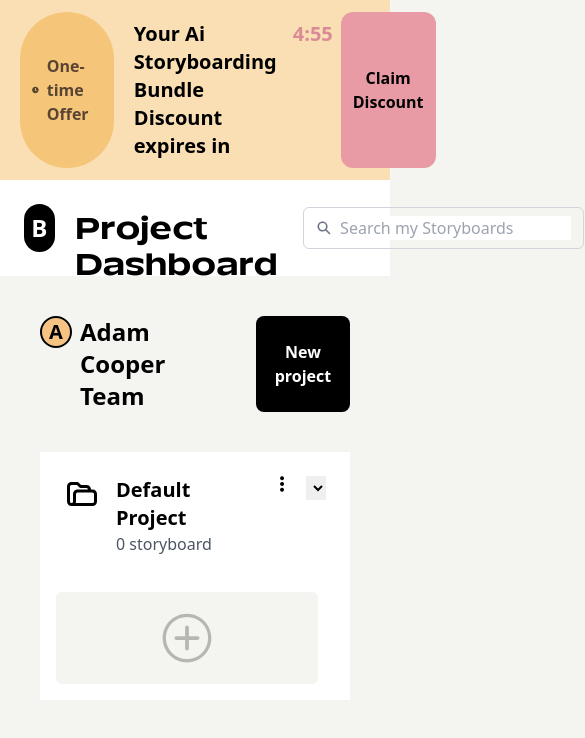
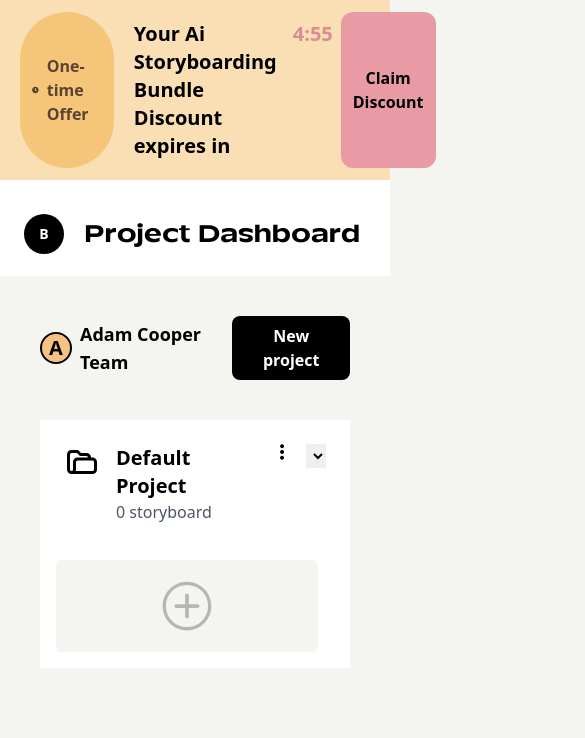
Before and after one commit to sigma390/aeonaxy-Dashboard-Work, a React (Vite) app: page / in a window 390 px wide. Shown: the top 738 px of the page, 585 px wide, since content can reach past the window. Built offline with nearby package versions, Linux system fonts and the light colour scheme.

Commit message:
Adding !!!responsiveness

```diff
--- a/src/components/Header/Header.tsx
+++ b/src/components/Header/Header.tsx
@@ -1,46 +1,35 @@
-import React from 'react';
+
 import Searchbar from '../Searchbar/Searchbar';
-import { LuLoader2 } from "react-icons/lu";
-import { BsLightningChargeFill } from "react-icons/bs";
-const Header = () => {
-  return (
-    <div className=' flex flex-row justify-between h-24 bg-white '>
-        <div className='flex flex-row'>
-        <div className="bg-black flex items-center justify-center rounded-full  h-12 w-12 mt-6  ml-6">
-            <div className='text-white font-bold text-2xl'>B</div>
-        </div>
-        <div className="mt-6 p-2 mb-3 ml-3 items-center">
-      <p className='text-3xl  font-custom' >Project Dashboard </p>
-
-      </div>
-
-
-        </div>
 
 
 
-        <div className=" flex items-center justify-center ">
-            <div ><Searchbar/></div>
-            <div className='ml-3'>
-                <button className='bg-[#e8f4fa] hover:scale-105 duration-200 font-bold border-2 rounded-md border-blue-200
-                 mt-3 mb-3 p-2'>Quick Start</button>
-            </div>
-            <div className="bg-[#f6c482] flex items-center hover:scale-105 duration-200 justify-center rounded-full  h-10 w-10 border-2 border-black   ml-3">
-            <div className='text-black font-bold m-2 text-2xl '>A</div>
+import { BsLightningChargeFill } from "react-icons/bs";
+
+const Header = () => {
+  return (
+    <div className='flex justify-between items-center h-24 bg-white'>
+      <div className='flex items-center'>
+        <div className="bg-black flex items-center justify-center rounded-full w-10 h-10 sm:w-10 sm:h-10 md:w-12 md:h-12 mb-3 sm:mb-0 md:mb-0 lg:mb-0 mt-6 ml-6">
+          <div className='text-white font-bold text-sm sm:text-xl md:text-2xl'>B</div>
         </div>
+        <div className="mt-6 p-2 mb-3 ml-3 items-center">
+          <p className='text-2xl sm:text-2xl md:text-3xl font-custom'>Project Dashboard </p>
+        </div>
+      </div>
 
-        <div className="bg-black flex items-center hover:scale-105 duration-200 justify-center rounded-full  h-10 w-10 border-2 border-black mr-2   ml-3">
-        <BsLightningChargeFill className='text-xl text-white'/>
+      {/* Hide search bar and quick start button on mobile screens */}
+      <div className="hidden md:flex items-center">
+        <div><Searchbar /></div>
+        <div className='ml-3'>
+          <button className='bg-[#e8f4fa] hover:scale-105 duration-200 font-bold border-2 rounded-md border-blue-200 mt-3 mb-3 p-2'>Quick Start</button>
         </div>
-
-
-
-
-
-
-
-
+        <div className="bg-[#f6c482] flex items-center hover:scale-105 duration-200 justify-center rounded-full h-10 w-10 border-2 border-black ml-3">
+          <div className='text-black font-bold m-2 text-2xl'>A</div>
         </div>
+        <div className="bg-black flex items-center hover:scale-105 duration-200 justify-center rounded-full h-10 w-10 border-2 border-black mr-2 ml-3">
+          <BsLightningChargeFill className='text-xl text-white' />
+        </div>
+      </div>
     </div>
   );
 };
--- a/src/components/Home/Home.tsx
+++ b/src/components/Home/Home.tsx
@@ -1,6 +1,5 @@
 import React, { useState } from 'react';
 import ListProjects from '../Project/ListProjects';
-
 
 // Define the type for the project
 export type Project = {
@@ -29,28 +28,18 @@ const Home: React.FC = () => {
   };
 
   return (
-    <div className=''>
-      <div className='flex flex-row justify-between'>
-        <div className='flex flex-start'>
-        <div className="bg-[#f6c482] flex  ml-10  mt-10 items-center hover:scale-105 duration-200 justify-center rounded-full  h-8 w-8 border-2 border-black   ">
-            <div className='text-black font-bold m-2 text-xl '>A</div>
+    <div>
+      <div className='flex flex-row justify-between items-center'>
+        <div className='flex items-center'>
+          <div className="bg-[#f6c482] flex ml-10 mt-10 items-center hover:scale-105 duration-200 justify-center rounded-full h-8 w-8 border-2 border-black">
+            <div className='text-black font-bold m-2 text-xl'>A</div>
+          </div>
+          <h1 className='mr-2 mt-10 ml-2 text-lg sm:text-2xl md:text-2xl lg:text-2xl font-bold'>Adam Cooper Team</h1>
         </div>
-        <h1 className='mr-10 ml-2 mt-10 text-2xl font-bold '>Adam Cooper Team</h1>
-
-        </div>
-
-
-        <button className='mr-10 mt-10 bg-black pl-3 pr-3 pt-2 pb-2 font-semibold text-white rounded-lg' onClick={handleClick}>New project</button>
-
-        </div>
+        <button className='mr-10 mt-10 bg-black px-4 py-2 font-semibold text-white rounded-lg' onClick={handleClick}>New project</button>
+      </div>
       {/* Render list of projects */}
       <ListProjects projects={projects} />
-
-      {/* Render square to add a new project */}
-
-
-
-
     </div>
   );
 };
--- a/src/components/Navbar/Navbar.tsx
+++ b/src/components/Navbar/Navbar.tsx
@@ -1,4 +1,4 @@
-import React from 'react';
+
 import { FaClock } from 'react-icons/fa';
 import Timer from '../Timer/Timer';
 
--- a/src/components/Project/ListProjects.tsx
+++ b/src/components/Project/ListProjects.tsx
@@ -1,5 +1,5 @@
 import React, { useState } from 'react';
-import { FaPlus } from 'react-icons/fa';
+
 import { HiOutlineFolderOpen } from "react-icons/hi";
 import { SlOptionsVertical } from "react-icons/sl";
 import { ProjectCardProps } from './ProjectCard';
@@ -66,9 +66,9 @@ const ListProjects: React.FC<ListProjectsProps> = ({ projects }) => {
         </div>
 
       </div>
-      <div className="grid m-4 grid-cols-1 sm:grid-cols-3 lg:grid-cols-3 ">
+      <div className="grid m-4 grid-cols-1 sm:grid-cols-3 md:grid-cols-3 lg:grid-cols-4  xl:grid-cols-5 ">
         {allProjects.map((project, index) => (
-          <div key={index} className="border border-gray-300 rounded-md p-4 mb-4 mr-4" style={{ flexBasis: 'calc(25% - 16px)' }}>
+          <div key={index} className="border border-gray-300 rounded-md p-4 mb-4 ml-3 mr-3" style={{ flexBasis: 'calc(25% - 16px)' }}>
 
             <img src={img} alt="" className='w-full' />
             <h5 className="text-lg font-semibold mt-2 mb-1">{project.name}</h5>
```
